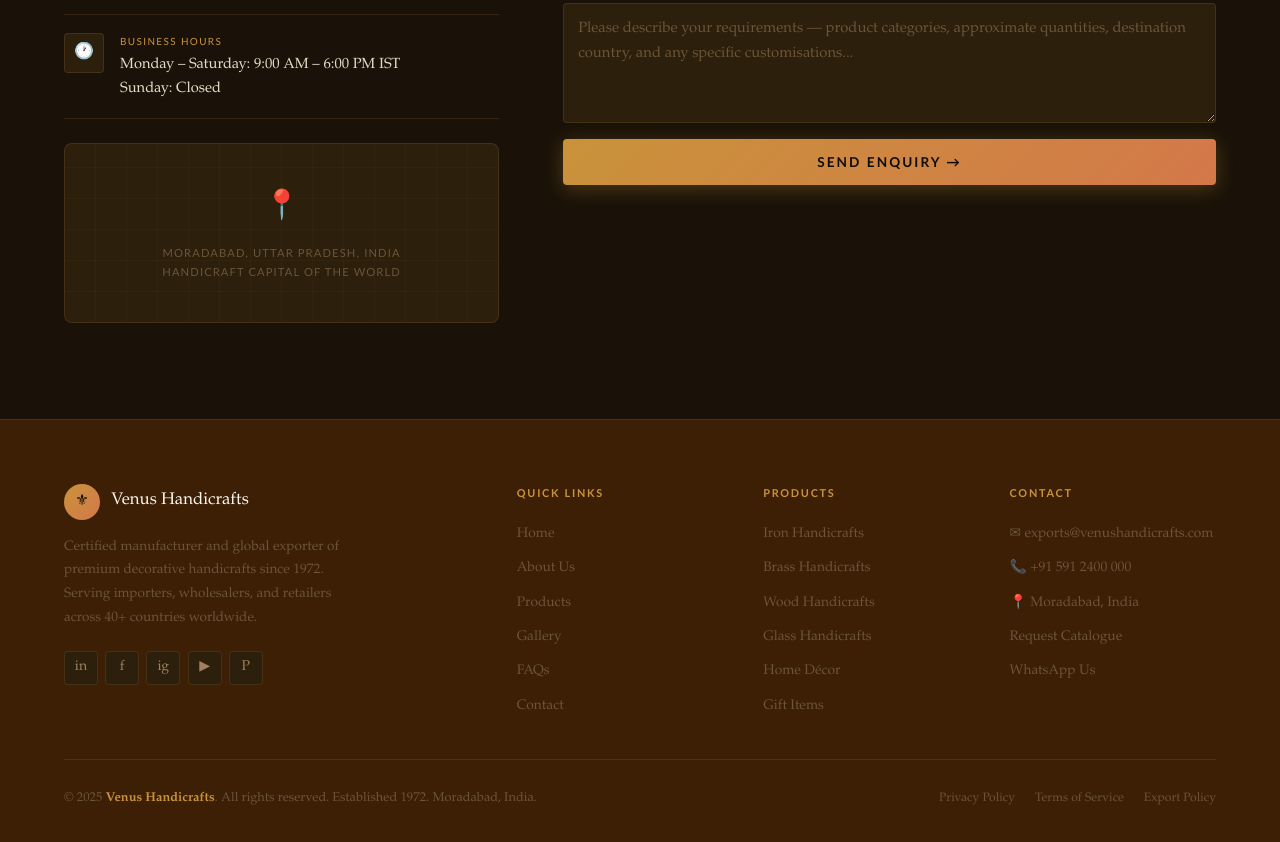
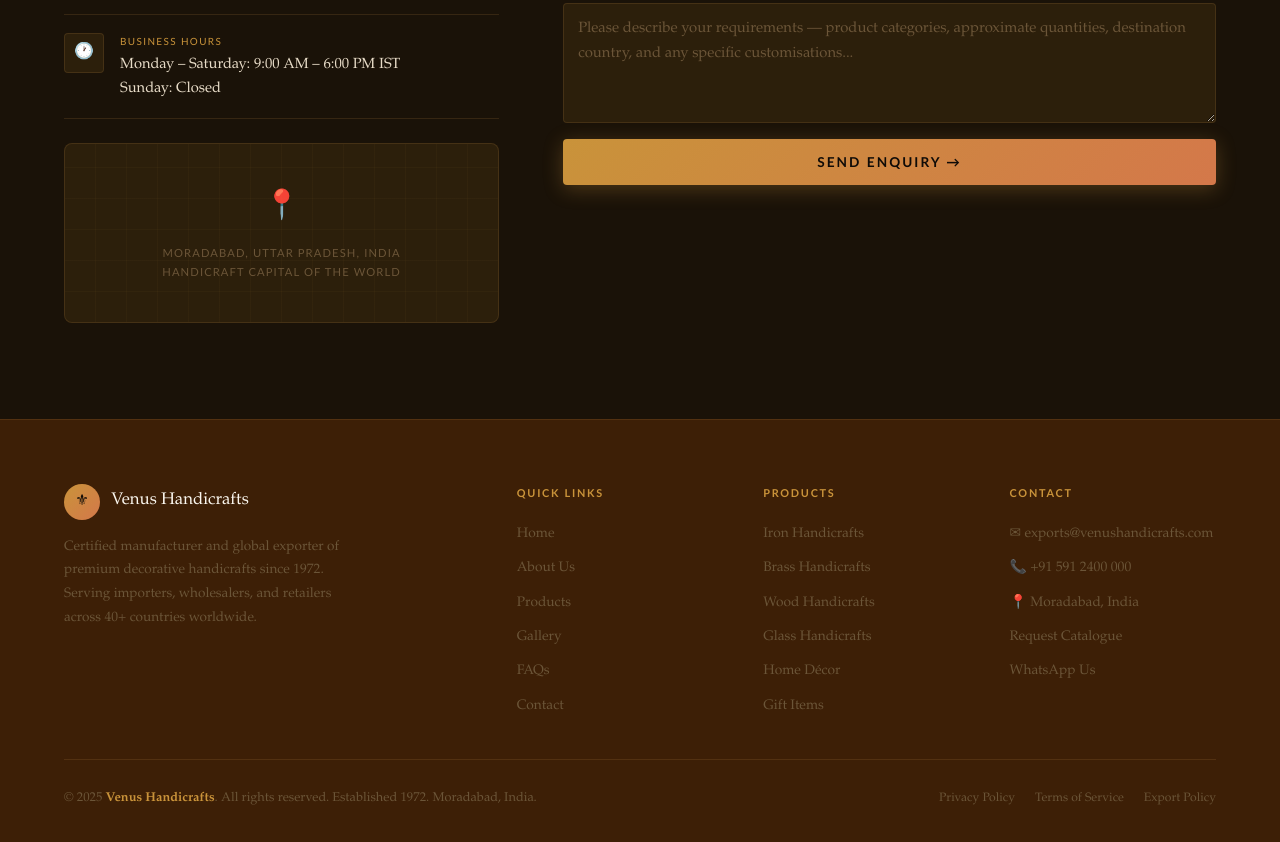
Before and after one commit to ibti-eng29/Handicraft, a plain HTML site: page index.html in a window 1280 px wide. Shown: the part 7811-8653 px from the top of the page. Drawn offline with Linux system fonts and the light colour scheme.

Commit message:
Update index.html

```diff
--- a/index.html
+++ b/index.html
@@ -1463,13 +1463,6 @@
           <span class="footer-brand-logo-text">Venus Handicrafts</span>
         </div>
         <p>Certified manufacturer and global exporter of premium decorative handicrafts since 1972. Serving importers, wholesalers, and retailers across 40+ countries worldwide.</p>
-        <div class="social-links">
-          <a href="#" class="social-link" aria-label="LinkedIn">in</a>
-          <a href="#" class="social-link" aria-label="Facebook">f</a>
-          <a href="#" class="social-link" aria-label="Instagram">ig</a>
-          <a href="#" class="social-link" aria-label="YouTube">▶</a>
-          <a href="#" class="social-link" aria-label="Pinterest">P</a>
-        </div>
       </div>
       <div class="footer-col">
         <h4>Quick Links</h4>
```
